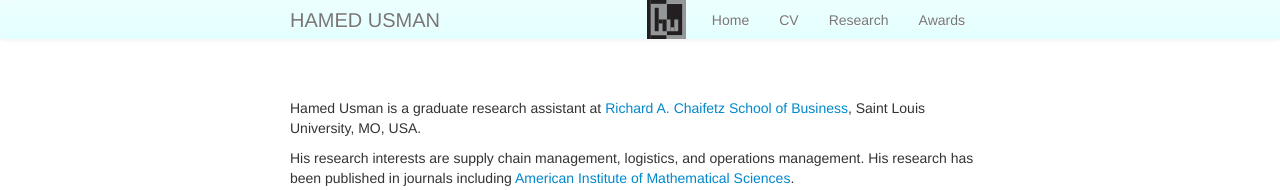
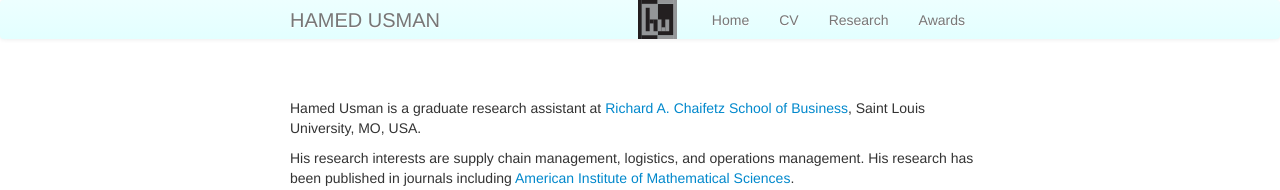
Before and after one commit to hamedusman/hamedusman.github.io, a Jekyll site: the page built from index.md, in a window 1280 px wide. Shown: the top 190 px of the page. Built offline with Jekyll 4.4.1, drawn with Linux system fonts in a browser that asks for light colours.

Commit message:
Update my_custom_css.css

```diff
--- a/assets/themes/twitter/css/my_custom_css.css
+++ b/assets/themes/twitter/css/my_custom_css.css
@@ -34,7 +34,7 @@ a img {
   margin-top: 0px;
   margin-right: 0px;
   margin-bottom: 0px;
-  margin-left: -50px;
+  margin-left: -50%;
   width: 39px;
   height: 39px;
   float: none;
```
